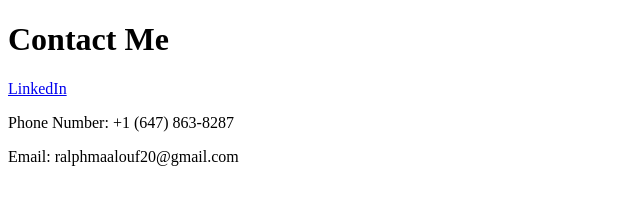
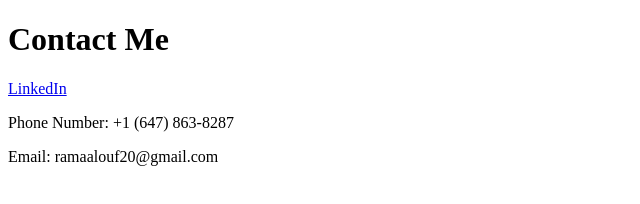
Before and after one commit to RalphMaa/Resume, a plain HTML site: page public/contact_me.html in a window 1280 px wide. Shown: the full height of the page, 0-640 px from the left. Drawn offline with Linux system fonts and the light colour scheme.

Commit message:
Add files via upload

```diff
--- a/public/contact_me.html
+++ b/public/contact_me.html
@@ -8,7 +8,7 @@
     <h1>Contact Me</h1>
     <a href="https://www.linkedin.com/in/ralph-maalouf/">LinkedIn</a>
     <p>Phone Number: +1 (647) 863-8287</p>
-    <p>Email: ralphmaalouf20@gmail.com</p>
+    <p>Email: ramaalouf20@gmail.com</p>
 
 </body>
 </html>
```
